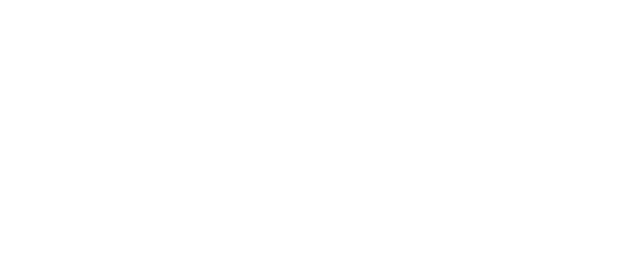
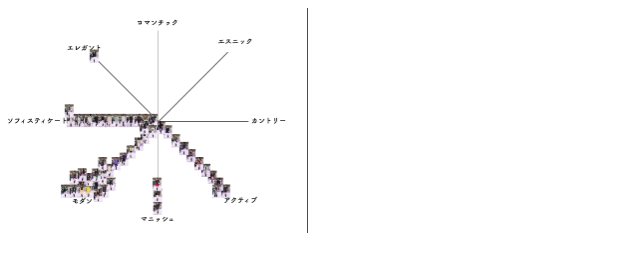
Before and after one commit to yudaiukawa/hatena18, a plain HTML site: page index.html in a window 1280 px wide. Shown: the whole page, without its empty margins (0-640 px from the left). Drawn offline with Linux system fonts and the light colour scheme.

Commit message:
Update index.html

```diff
--- a/index.html
+++ b/index.html
@@ -4,5 +4,5 @@
 <title>img</title>
 </head>
 <body>
-<img src="" width="300px">
+<img src="スクリーンショット 2020-01-14 5.58.01.png" width="300px">
 </body>
```
